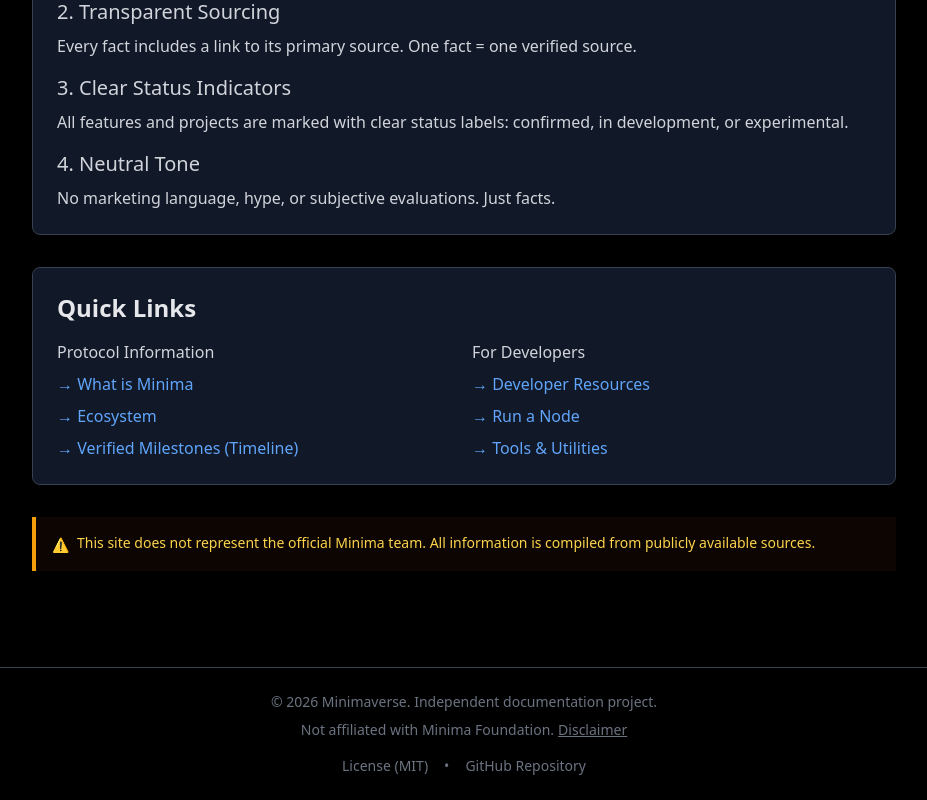
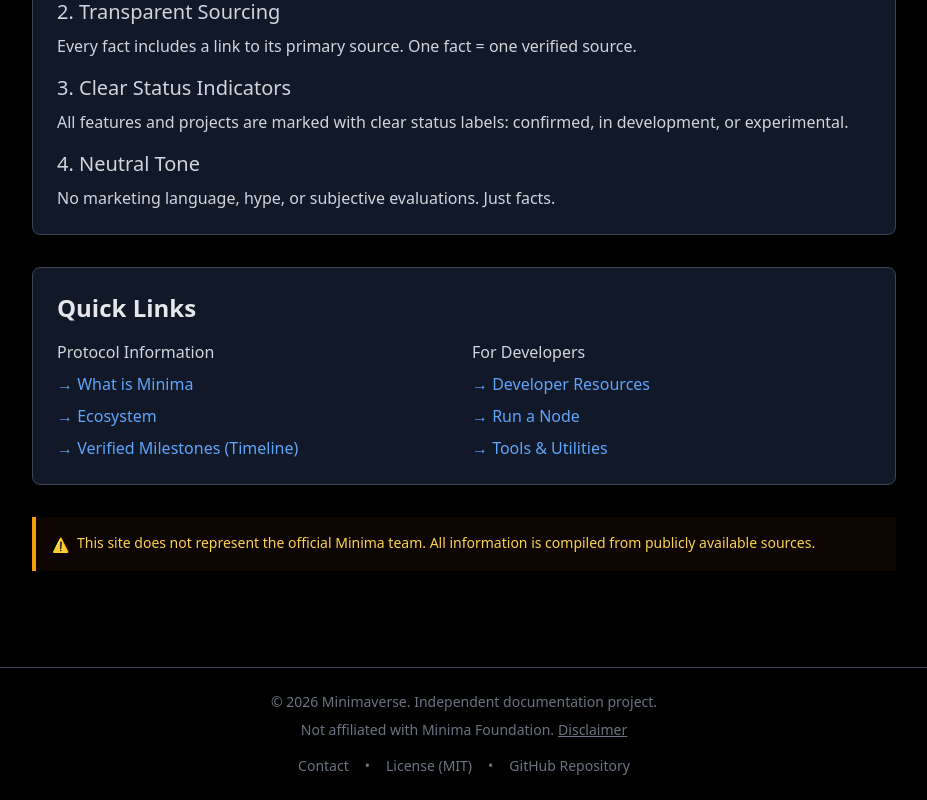
Before and after one commit to KuA1bo/minimaverse-site, a Next.js app: page / in a window 1280 px wide. Shown: the part 851-1651 px from the top of the page, without its empty margins (176-1103 px from the left). Built offline with nearby package versions, Linux system fonts and the light colour scheme.

Commit message:
fix(layout): add Contact link to footer
- Added /contact link in global footer for project feedback
- Maintains minimalist header navigation (9 items)
- Groups meta-links (Contact, Disclaimer, License, GitHub) in footer
- All code comments and metadata in English

```diff
--- a/src/app/layout.tsx
+++ b/src/app/layout.tsx
@@ -77,7 +77,15 @@ export default function RootLayout({
               <Link href="/disclaimer" className="underline ml-1 hover:text-gray-300">Disclaimer</Link>
             </p>
             <p className="flex justify-center gap-4 flex-wrap">
-              {/* License link - points to raw file on GitHub to avoid 404 */}
+              {/* Contact link - for project feedback */}
+              <Link
+                href="/contact"
+                className="hover:text-gray-300 transition-colors"
+              >
+                Contact
+              </Link>
+              <span>•</span>
+              {/* License link - points to raw file on GitHub */}
               <a
                 href="https://github.com/KuA1bo/minimaverse-site/raw/main/LICENSE"
                 target="_blank"
@@ -87,6 +95,7 @@ export default function RootLayout({
                 License (MIT)
               </a>
               <span>•</span>
+              {/* GitHub repository link */}
               <a
                 href="https://github.com/KuA1bo/minimaverse-site"
                 target="_blank"
```
